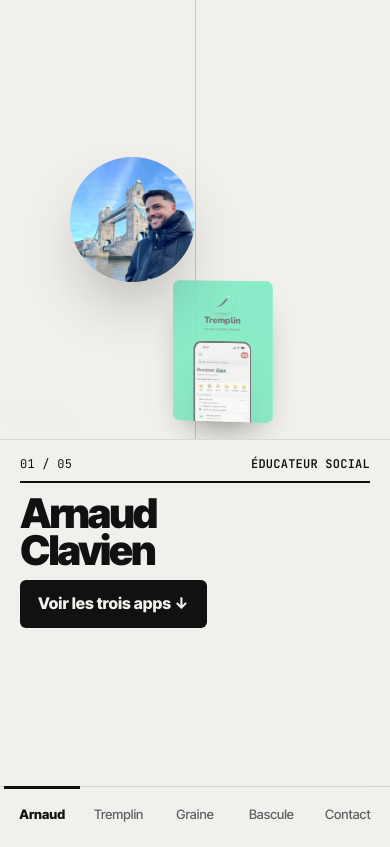
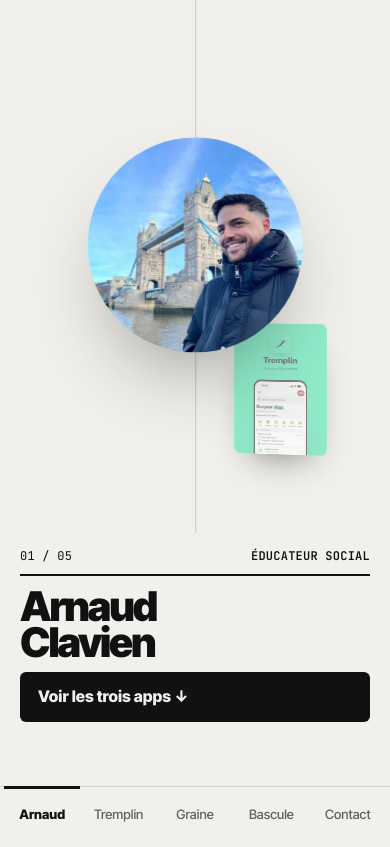
Before and after one commit to arncla/arnaudclavien-site, a plain HTML site: page index.html in a window 390 px wide. Shown: the top 847 px of the page. Drawn offline with Linux system fonts and the light colour scheme.

Commit message:
Version mobile : scène plus grande, texte fixe qui se fond, visage dégagé
Sur téléphone, la scène prend la hauteur laissée libre par le texte et la
barre d'onglets. Le portrait est grand et centré sur la première section,
puis se range à droite ; la carte de face vient à gauche et celle qui part
monte en s'effaçant, sans couvrir le visage. Le texte reste en place et se
fond d'une section à l'autre au lieu de laisser un demi-écran vide pendant
le défilement. Boutons pleine largeur aux couleurs de chaque app.

Co-Authored-By: Claude Fable 5.2 <noreply@anthropic.com>
Claude-Session: https://claude.ai/code/session_017cUcqLnwYjYtXb3GsZoM7N

```diff
--- a/index.html
+++ b/index.html
@@ -142,10 +142,11 @@ h1,h2{font-weight:900;font-size:clamp(44px,min(5.6vw,11.5vh),98px);line-height:.
  .menu a:hover{background:none}
  .menu a[aria-current]{background:none;box-shadow:inset 0 3px 0 var(--k,#111)}
  .menu .lg{display:none}
- .stage{left:0;bottom:auto;height:var(--st);background:var(--paper);box-shadow:0 1px 0 rgba(0,0,0,.1)}
- .c{left:34%}
+ .stage{left:0;bottom:auto;height:var(--st);background:var(--paper)}
+ .c,.axis{left:62%}
+ .c{top:46%}
  main>section{padding:calc(var(--st) + 16px) 20px calc(var(--bar) + 14px)}
- .in{margin:0}
+ .in{margin:0;max-width:none}
  .num{margin-bottom:12px;padding-bottom:8px}
  .num b{text-align:right}
  h1,h2{font-size:clamp(34px,10.5vw,44px)}
@@ -153,9 +154,14 @@ h1,h2{font-weight:900;font-size:clamp(44px,min(5.6vw,11.5vh),98px);line-height:.
  #graine .lead{font-size:19px}
  .st{margin:12px 0}
  .gap{height:12px}
- .btn{min-height:48px;padding:0 18px}
+ .btn{min-height:50px;padding:0 18px;width:100%;justify-content:space-between;background:var(--c,#111);color:var(--ct,var(--paper))}
+ .btn.o{background:none;color:var(--ink)}
  .nx{display:none}
  .foot{margin-top:10px}
+ /* Avec le script : le texte ne défile plus, il reste sous la scène et se fond d'une section à l'autre. Les sections ne servent plus que de crans de défilement. */
+ .fx main>section{padding:0}
+ .fx .in{position:fixed;left:20px;right:20px;top:calc(var(--st) + 14px);opacity:0;pointer-events:none;will-change:opacity,transform}
+ .fx .cur .in{pointer-events:auto}
 }
 @media(max-width:820px) and (max-height:740px){:root{--st:calc(var(--vh)*46)}}
 @media(max-width:820px) and (max-height:660px){:root{--st:calc(var(--vh)*42)}main>section{padding-top:calc(var(--st) + 10px);padding-bottom:calc(var(--bar) + 8px)}.num{margin-bottom:8px}}
@@ -278,10 +284,11 @@ h1,h2{font-weight:900;font-size:clamp(44px,min(5.6vw,11.5vh),98px);line-height:.
   const d = document, root = d.documentElement, stage = d.getElementById('stage');
   const secs = [...d.querySelectorAll('main>section')], N = secs.length;
   const cards = [...d.querySelectorAll('.fc')], fronts = cards.map(c => c.querySelector('.fc-f')), fogs = cards.map(c => c.querySelector('.fog'));
-  const navs = [...d.querySelectorAll('[data-nav]')];
+  const navs = [...d.querySelectorAll('[data-nav]')], ins = secs.map(e => e.querySelector('.in'));
+  const ctr = stage.querySelector('.c'), axis = stage.querySelector('.axis'), sun = stage.querySelector('.sun'), menu = d.querySelector('.menu');
   const narrow = matchMedia('(max-width:820px)'), still = matchMedia('(prefers-reduced-motion:reduce)');
   const clamp = i => Math.min(Math.max(i, 0), N - 1);
-  let ready = false, tops = [], R = 300, G = 300, far = 1.15, slope = 2.5, fade = false, cur = -1, raf = 0, goal = 0, goalT = 0;
+  let ready = false, tops = [], R = 300, G = 300, far = 1.15, slope = 2.5, m = false, fx = false, side = 1, oy = 0, sx = 0, cur = -1, raf = 0, goal = 0, goalT = 0;
   const z = [], shown = [];
 
   /* Position continue dans le site : 0 = lui, 1 = Tremplin, ... calculée depuis le défilement natif */
@@ -289,11 +296,18 @@ h1,h2{font-weight:900;font-size:clamp(44px,min(5.6vw,11.5vh),98px);line-height:.
     return Math.min(Math.max(i + (y - tops[i]) / (tops[i + 1] - tops[i]), 0), N - 1); };
 
   const draw = () => { raf = 0; const p = pos();
-    for (let j = 0; j < cards.length; j++) { const e = cards[j], dd = j + 1 - p, o = Math.min(1, Math.max(0, dd < 0 && fade ? 1 + (dd + .3) * 1.7 : 1 - (Math.abs(dd) - far) * slope));
+    /* Téléphone : il est grand et centré sur la première section, puis se range à droite. Le texte se fond sur place. */
+    if (m) { const q = Math.min(p, 1), u = 1 - q * q * (3 - 2 * q), t = `translate3d(${(-sx * u).toFixed(1)}px,0,0)`;
+      ctr.style.transform = axis.style.transform = t; sun.style.transform = `scale(${(1 + .25 * u).toFixed(3)})`; }
+    if (fx) for (let i = 0; i < N; i++) { const t = i - p, o = Math.min(1, Math.max(0, 1 - Math.abs(t) * 2));
+      ins[i].style.opacity = o.toFixed(3); ins[i].style.transform = o ? `translate3d(0,${(t * 36).toFixed(1)}px,0)` : ''; }
+    for (let j = 0; j < cards.length; j++) { const e = cards[j], dd = j + 1 - p, up = m && dd < 0, o = Math.min(1, Math.max(0, up ? 1 + (dd + .1) * 2.4 : 1 - (Math.abs(dd) - far) * slope));
       if (!o) { if (shown[j] !== 0) { e.style.visibility = 'hidden'; shown[j] = 0; } continue; }
       if (shown[j] !== 1) { e.style.visibility = 'visible'; shown[j] = 1; }
-      const a = (dd * 90 + 55) * Math.PI / 180, cs = Math.cos(a), sn = Math.sin(a), k = (cs + 1) / 2;
-      e.style.transform = `translate3d(${(sn * R).toFixed(1)}px,${(dd * G).toFixed(1)}px,0) rotateY(${(-sn * 22).toFixed(2)}deg) scale(${(.55 + .55 * k).toFixed(3)})`;
+      /* Ordinateur : un quart de tour par section. Téléphone : la carte attend derrière son épaule, passe derrière lui et vient devant à gauche, sans jamais couvrir son visage ; celle qui part monte et s'efface. */
+      const deg = m ? (up ? dd * 40 : Math.min(dd, 1) * 160 + Math.max(dd - 1, 0) * 30) + 55 : dd * 90 + 55;
+      const a = deg * Math.PI / 180, cs = Math.cos(a), sn = Math.sin(a), k = (cs + 1) / 2;
+      e.style.transform = `translate3d(${(sn * R * side).toFixed(1)}px,${(dd * G * (up ? 1.6 : 1) + oy).toFixed(1)}px,0) rotateY(${(-sn * 22 * side).toFixed(2)}deg) scale(${(.55 + .55 * k).toFixed(3)})`;
       e.style.opacity = o.toFixed(3);
       fogs[j].style.opacity = (Math.max(0, .787 - k) * .6).toFixed(3);
       const zi = cs < 0 ? 10 : 60 + Math.round(cs * 20); if (zi !== z[j]) e.style.zIndex = z[j] = zi; }
@@ -306,15 +320,23 @@ h1,h2{font-weight:900;font-size:clamp(44px,min(5.6vw,11.5vh),98px);line-height:.
   const change = c => { cur = c;
     navs.forEach(a => +a.dataset.nav === c ? a.setAttribute('aria-current', 'true') : a.removeAttribute('aria-current'));
     cards.forEach((e, j) => { e.classList.toggle('on', j === c - 1); label(j); });
+    secs.forEach((e, i) => e.classList.toggle('cur', i === c));
     if (ready) try { history.replaceState(null, '', c ? '#' + secs[c].id : location.pathname + location.search); } catch (e) {} };
 
   const go = i => { goal = clamp(i); goalT = performance.now(); scrollTo({ top: tops[goal], behavior: still.matches ? 'auto' : 'smooth' }); };
   const step = k => go((performance.now() - goalT < 900 ? goal : cur) + k);
 
-  const dims = () => { const m = narrow.matches, w = stage.clientWidth, h = stage.clientHeight, s = root.style;
-    const W = m ? Math.min(h * .4, w * .43, 220) : Math.min(300, h * .28);
-    R = m ? Math.min(w * .4, W * 1.1) : Math.min(w * .35, 420); G = m ? h * .3 : W * 1.3; far = m ? .9 : 1.15; slope = m ? .9 : 2.5; fade = m;
-    s.setProperty('--w', W.toFixed(1) + 'px'); s.setProperty('--s', (m ? Math.min(170, h * .32, w * .32) : Math.min(320, h * .3)).toFixed(1) + 'px');
+  const dims = () => { const s = root.style; m = narrow.matches;
+    /* Téléphone : la scène prend toute la hauteur que le texte et la barre d'onglets laissent libre. Trop peu de place : retour au défilement simple. */
+    root.classList.toggle('fx', m); fx = m;
+    if (m) { const st = secs[0].offsetHeight - menu.offsetHeight - Math.max(...ins.map(e => e.offsetHeight)) - 26;
+      if (st < 170) { fx = false; root.classList.remove('fx'); } else s.setProperty('--st', st + 'px'); }
+    if (!fx) { s.removeProperty('--st'); ins.forEach(e => e.style.opacity = e.style.transform = ''); }
+    if (!m) ctr.style.transform = axis.style.transform = sun.style.transform = '';
+    const w = stage.clientWidth, h = stage.clientHeight;
+    const W = m ? Math.min(h * .46, w * .4, 300) : Math.min(300, h * .28);
+    R = m ? W * .95 : Math.min(w * .35, 420); G = m ? h * .22 : W * 1.3; far = m ? .9 : 1.15; slope = m ? 1.4 : 2.5; side = m ? -1 : 1; oy = m ? h * .05 : 0; sx = w * .12;
+    s.setProperty('--w', W.toFixed(1) + 'px'); s.setProperty('--s', (m ? Math.min(280, h * .52, w * .44) : Math.min(320, h * .3)).toFixed(1) + 'px');
     tops = secs.map(e => e.offsetTop);
     root.classList.toggle('free', secs.some(e => e.offsetHeight > innerHeight + 4));
     draw(); };
@@ -326,6 +348,9 @@ h1,h2{font-weight:900;font-size:clamp(44px,min(5.6vw,11.5vh),98px);line-height:.
   /* Liens internes : même défilement doux partout, sans recharger ni empiler l'historique */
   d.addEventListener('click', e => { const a = e.target.closest('a[href^="#"]'); if (!a) return;
     const i = secs.findIndex(s => '#' + s.id === a.getAttribute('href')); if (i < 0) return; e.preventDefault(); go(i); });
+
+  /* Texte fixe : un lien qui reçoit le focus au clavier amène sa section */
+  d.querySelector('main').addEventListener('focusin', e => { if (!fx) return; const i = secs.indexOf(e.target.closest('section')); if (i >= 0 && i !== cur) go(i); });
 
   /* Cartes : la carte de face ouvre son lien, les autres mènent à leur section */
   fronts.forEach((f, j) => f.addEventListener('click', e => { if (j !== cur - 1) { e.preventDefault(); go(j + 1); } }));
```
